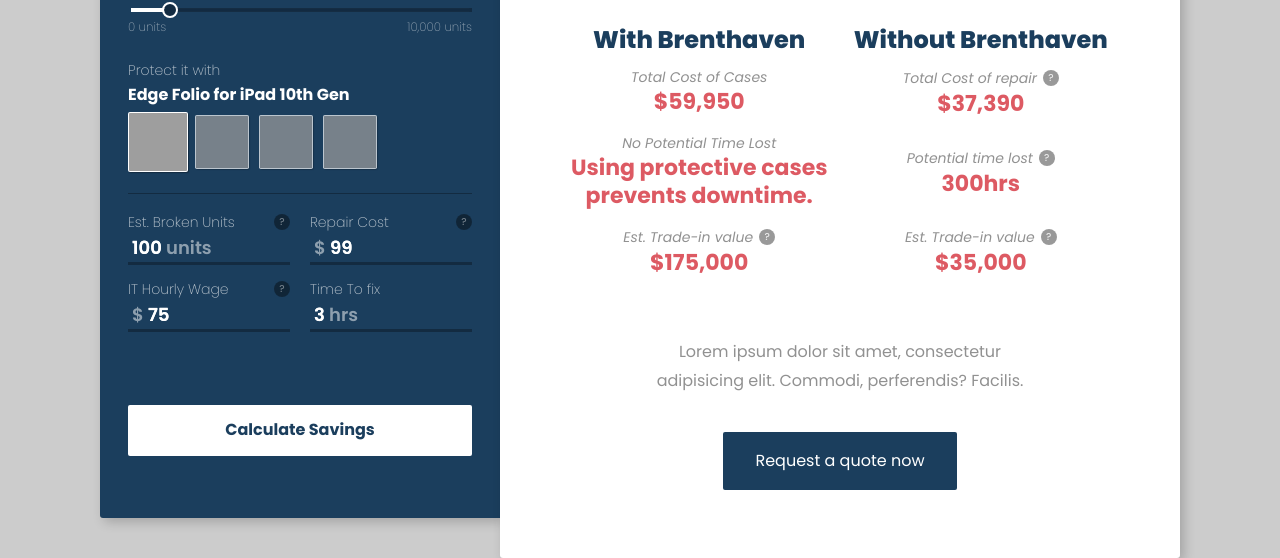
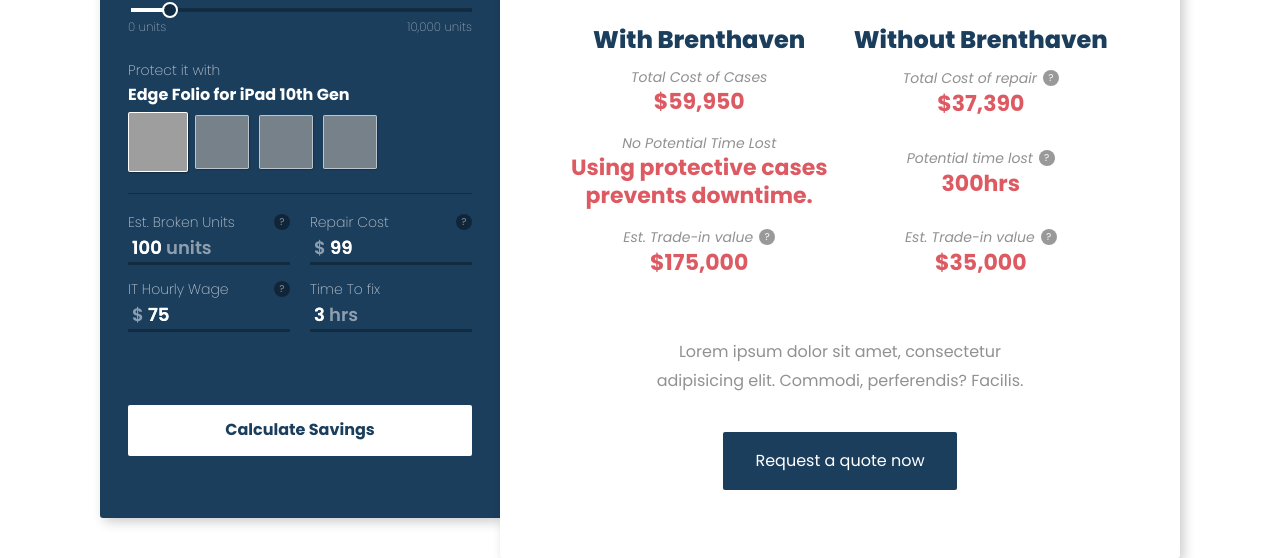
Before and after one commit to PioneerSquareBrands/roi-calculator, a plain HTML site: page index.html in a window 1280 px wide. Shown: the part 349-907 px from the top of the page. Drawn offline with Linux system fonts and the light colour scheme; grey boxes are pictures that could not be loaded.

Commit message:
Removed body background

```diff
--- a/src/scss/_site.scss
+++ b/src/scss/_site.scss
@@ -1,5 +1,5 @@
 body {
-  background-color: #cccccc;
+  background-color: transparent;
   font-size: 16px;
   font-family: 'Poppins', sans-serif;
 
```
Also changed, not shown: dist/css/styles.css, dist/css/styles.min.css, 2 other files.
